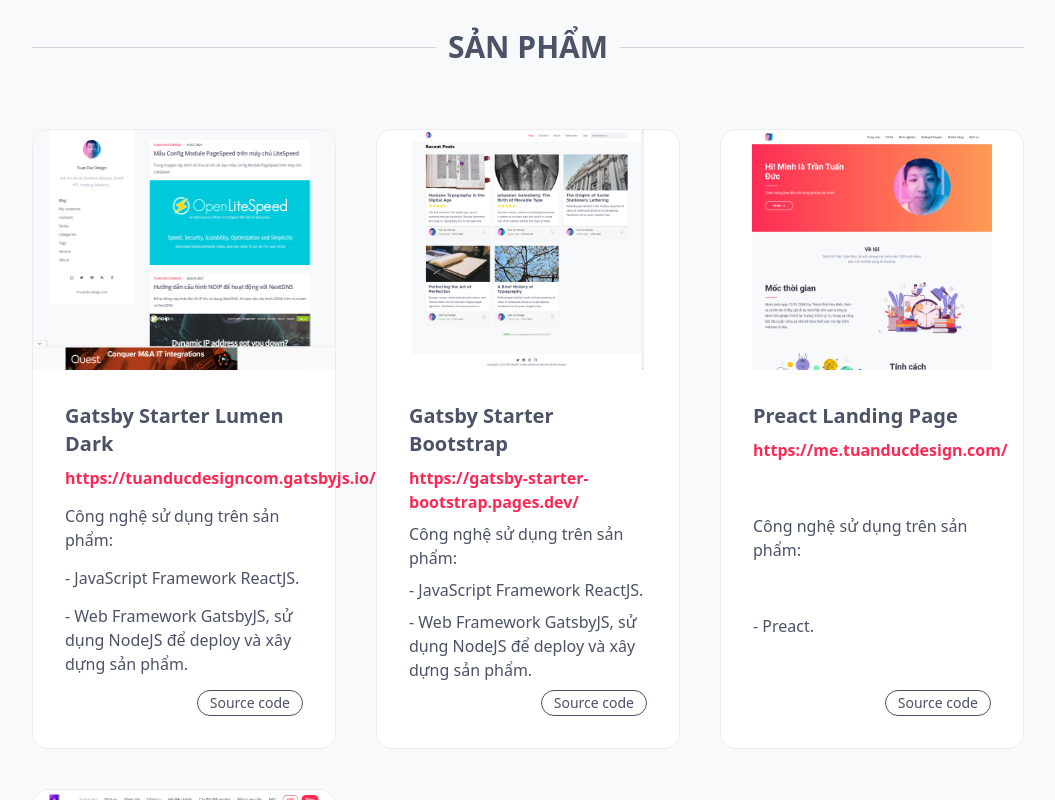
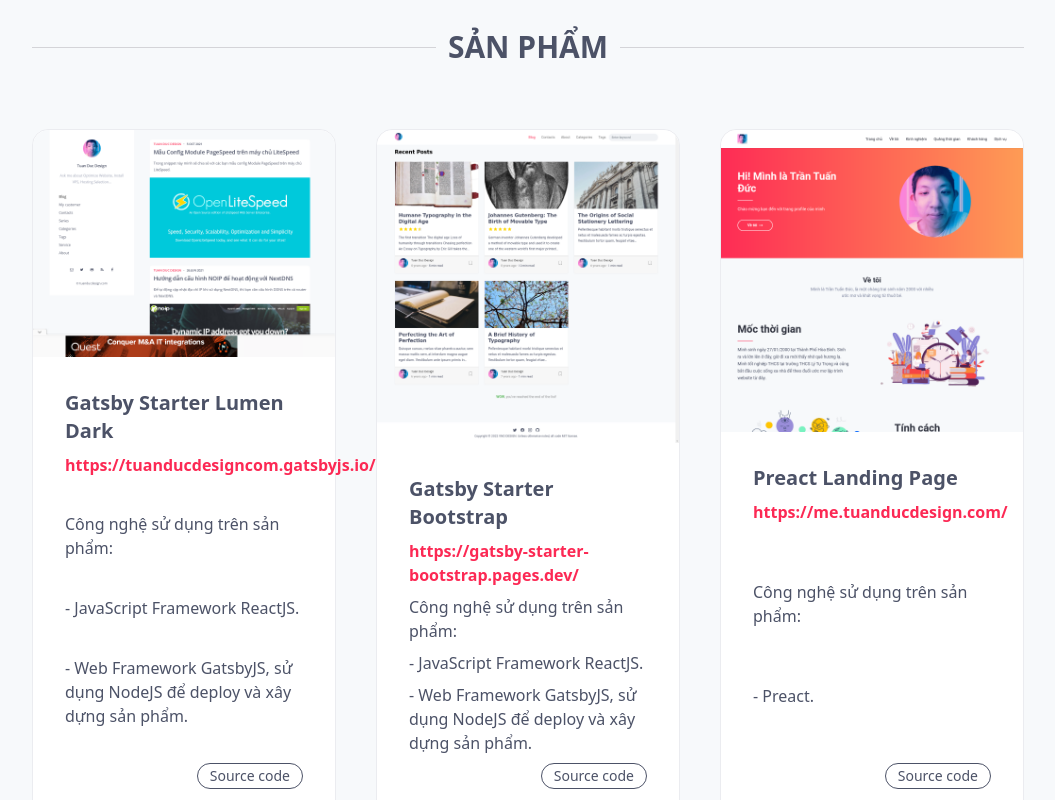
Before and after one commit to tuanductran/cv, a Vue app: page / in a window 1280 px wide. Shown: the part 1140-1940 px from the top of the page, without its empty margins (112-1167 px from the left). Built offline with nearby package versions, Linux system fonts and the light colour scheme.

Commit message:
Update index.vue

```diff
--- a/src/views/Projects/ProjectThumbnail/index.vue
+++ b/src/views/Projects/ProjectThumbnail/index.vue
@@ -6,6 +6,6 @@
 
 <template>
   <figure>
-     <img class="h-60" :src="`./assets/projects/${ project.thumbnail }`" :alt="project.title" loading="lazy" deasync="true" />
+     <img class="max-h-screen" :src="`./assets/projects/${ project.thumbnail }`" :alt="project.title" loading="lazy" deasync="true" />
   </figure>
 </template>
```
